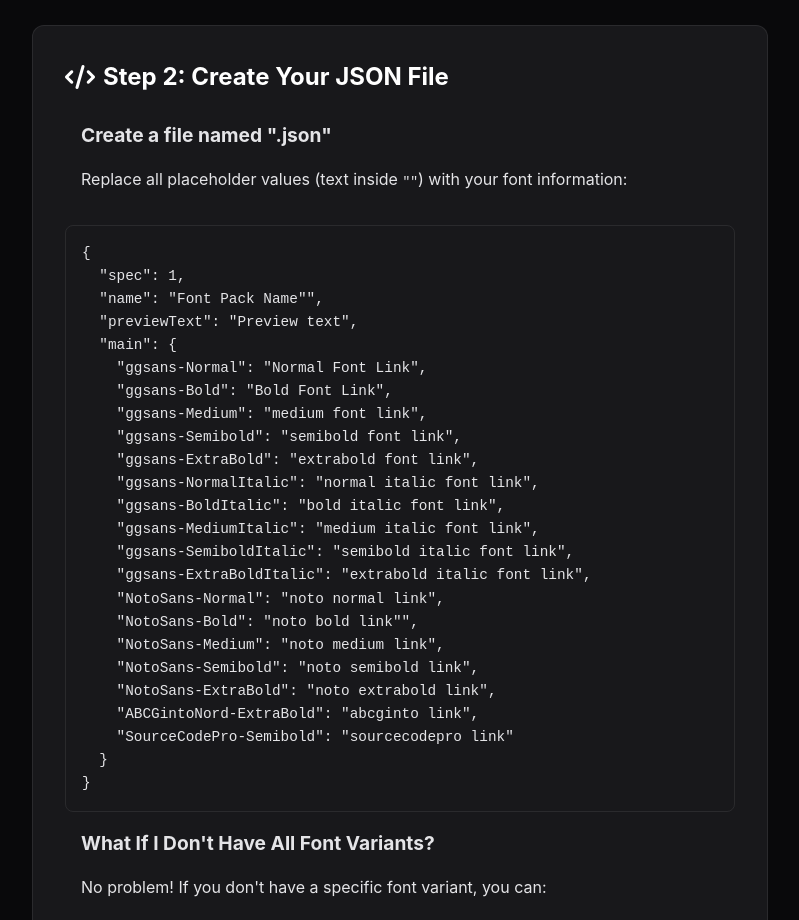
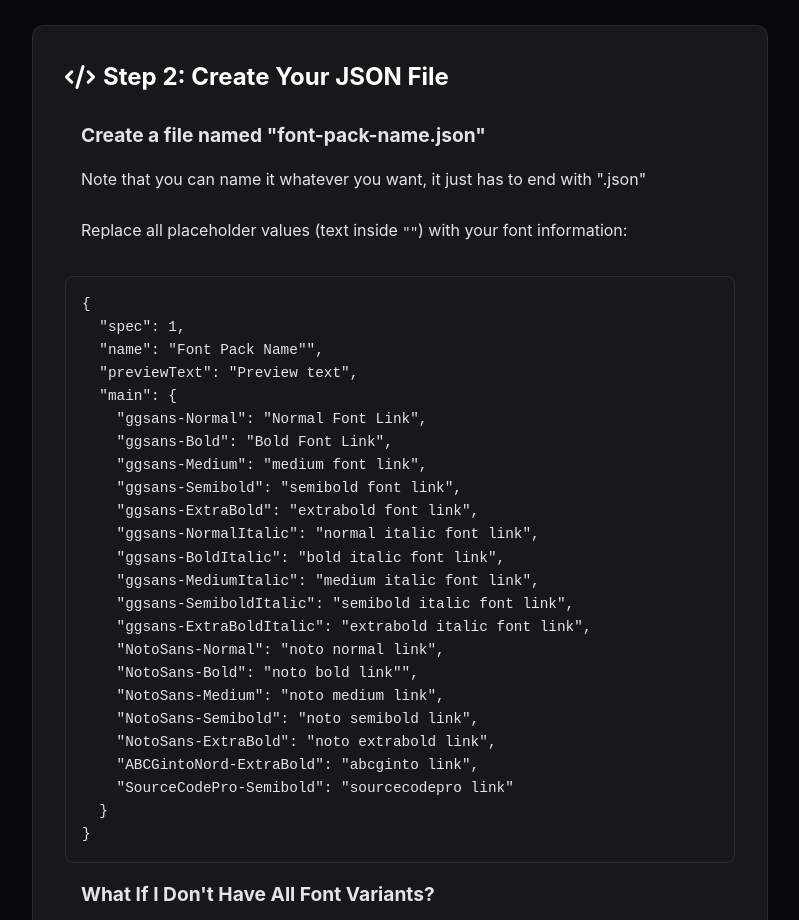
Before and after one commit to explysm/discord-things, a plain HTML site: page fonts/guide.html in a window 1280 px wide. Shown: the part 1000-1920 px from the top of the page, without its empty margins (240-1039 px from the left). Drawn offline with Linux system fonts and the light colour scheme.

Commit message:
Update JSON file naming convention in guide.html

```diff
--- a/fonts/guide.html
+++ b/fonts/guide.html
@@ -42,7 +42,8 @@
             <section class="guide-section">
                 <h2><i class="fas fa-code"></i> Step 2: Create Your JSON File</h2>
                 <div class="guide-step">
-                    <h3>Create a file named "<fontpack name>.json"</h3>
+                    <h3>Create a file named "font-pack-name.json"</h3>
+                    <p>Note that you can name it whatever you want, it just has to end with ".json"</p><br>
                     <p>Replace all placeholder values (text inside <code>""</code>) with your font information:</p>
                 </div>
 
```
